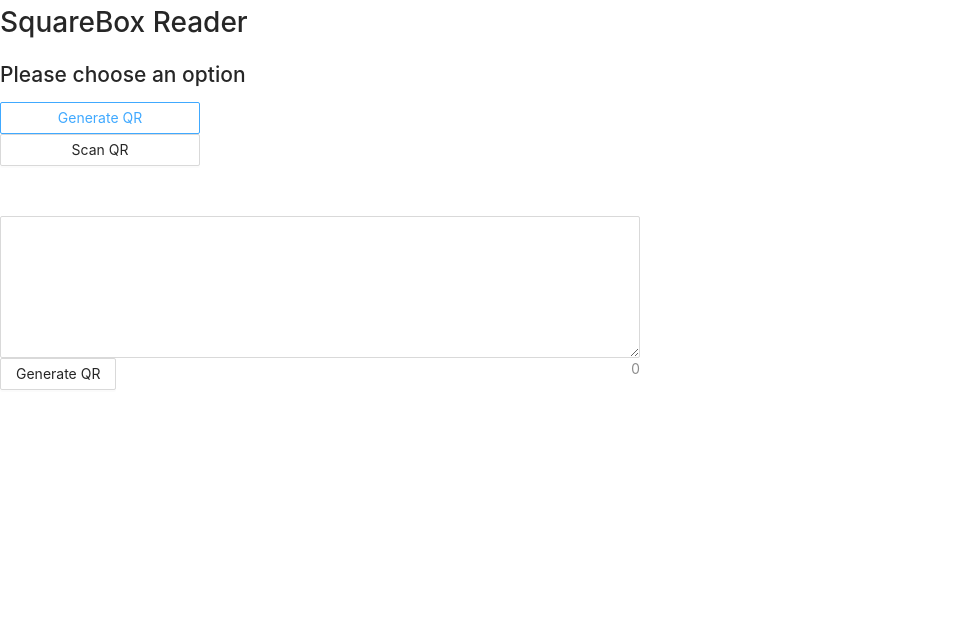
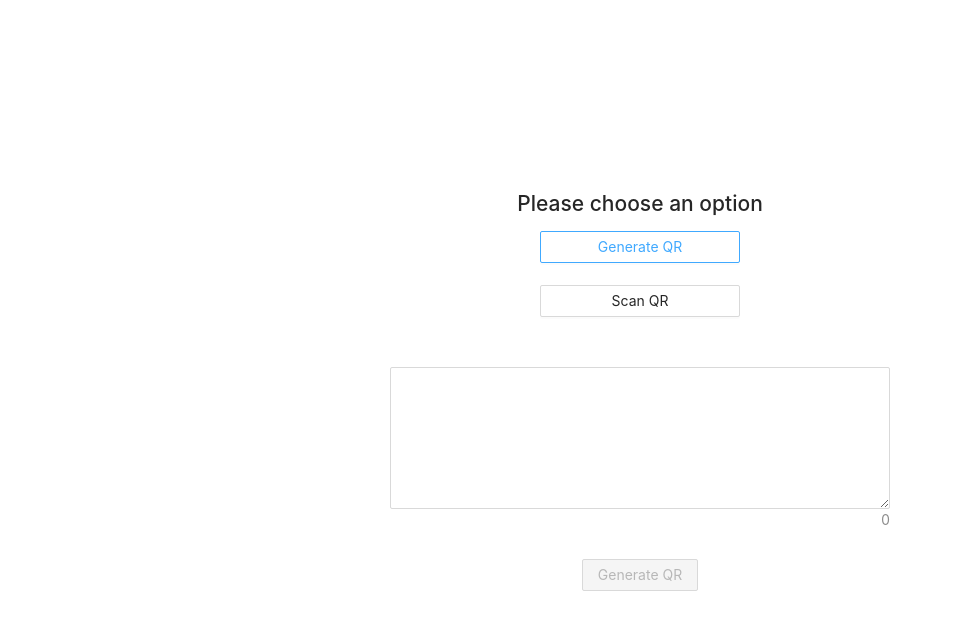
Before and after one commit to es-lynn/squarebox, a React app in the folder frontend/: page / in a window 1280 px wide. Both pictures are taken after a click on the button "Generate QR". Shown: the top 630 px of the page, without its empty margins (0-953 px from the left). Built offline with nearby package versions, Linux system fonts and the light colour scheme.

Commit message:
Fix alignment issues (Temp)

```diff
--- a/frontend/src/components/QRCode.tsx
+++ b/frontend/src/components/QRCode.tsx
@@ -1,7 +1,13 @@
+import styled from '@emotion/styled'
 import Button from 'antd/es/button'
 import TextArea from 'antd/es/input/TextArea'
 import React, { useState } from 'react'
 import QRCode from 'react-qr-code'
+
+const TextAreaCustom = styled(TextArea)`
+  width: 500px;
+  margin-bottom: 50px;
+`
 
 export const QRCodeComponent = () => {
   const [valueToQr, setValueToQR] = useState('')
@@ -16,12 +22,14 @@ export const QRCodeComponent = () => {
 
   return (
     <div>
-      <TextArea
+      <TextAreaCustom
         rows={6}
         onChange={(e: React.ChangeEvent<HTMLTextAreaElement>) => onInputChange(e)}
         showCount
       />
-      <Button onClick={generateQR}>Generate QR</Button>
+      <Button disabled={!valueToQr} onClick={generateQR}>
+        Generate QR
+      </Button>
       <br />
       <br />
       {showQRGenerator && <QRCode value={valueToQr} />}
--- a/frontend/src/index.tsx
+++ b/frontend/src/index.tsx
@@ -15,13 +15,25 @@ const TempButton = styled(Button)`
 
 const ContentWrapper = styled.div`
   margin-top: 50px;
-  width: 50vw;
+  width: 100vw;
+  display: flex;
+  justify-content: center;
+`
+
+const TempMainWrapper = styled.div`
+  width: 100%;
+  display: flex;
+  align-items: center;
+  flex-direction: column;
+  text-align: center;
+  height: 800px;
+  justify-content: center;
 `
 
 const TempMain = () => {
   const [showStatus, setShowStatus] = useState('')
   return (
-    <div>
+    <TempMainWrapper>
       <h2>Please choose an option</h2>
       <TempButton onClick={() => setShowStatus('createQR')}>Generate QR</TempButton>
       <br />
@@ -30,13 +42,13 @@ const TempMain = () => {
         {showStatus === 'createQR' && <QRCodeComponent />}
         {showStatus === 'scanQR' && <SetupScannerModePage />}
       </ContentWrapper>
-    </div>
+    </TempMainWrapper>
   )
 }
 
 ReactDOM.render(
   <React.StrictMode>
-    <h1>SquareBox Reader</h1>
+    {/* <h1 style={{ textAlign: 'center' }}>SquareBox Reader</h1> */}
     <TempMain />
     {/* <App /> */}
   </React.StrictMode>,
--- a/frontend/src/pages/setup/2b_SetupScannerMode.tsx
+++ b/frontend/src/pages/setup/2b_SetupScannerMode.tsx
@@ -6,7 +6,7 @@ import QrReader from 'react-qr-reader'
 export const SetupScannerModePage = () => {
   const webcamRef = React.useRef<Webcam>(null)
   const [imgSrc, setImgSrc] = React.useState<any>('')
-  const [text, setText] = React.useState("")
+  const [text, setText] = React.useState('')
 
   const capture = React.useCallback(() => {
     if (null !== webcamRef.current) {
@@ -14,33 +14,34 @@ export const SetupScannerModePage = () => {
       setImgSrc(imageSrc)
     }
   }, [webcamRef, setImgSrc])
-  const videoElem = (<video></video>)
   const handleError = (err: any) => {
     console.log(err)
   }
   const login = async (hash: string | null) => {
-    console.log("scanning....")
-    setText(hash || "")
+    console.log('scanning....')
+    if (hash) {
+      setText(hash)
+    }
   }
+
   // const qrScanner = new QrScanner(videoElem, result => console.log('decoded qr code:', result))
   return (
-    <div style={{ display: 'flex', flexDirection: 'column', width: '300px', gap: '20px' }}>
+    <div
+      style={{
+        display: 'flex',
+        flexDirection: 'column',
+        width: '600px',
+        gap: '10px',
+        alignItems: 'center'
+      }}
+    >
       {/* <Webcam audio={false} ref={webcamRef} screenshotFormat="image/jpeg" />
       <Button onClick={capture}>Open Camera</Button>
       {imgSrc && <img src={imgSrc} />} */}
       {/* {qrScanner.start()} */}
-      <QrReader
-        delay={1000}
-        onError={handleError}
-        onScan={login}
-        style={{ width: '100%' }}
-      />
-      <div>
-        The word is:
-      </div>
-      <div>
-        {text}
-      </div>
+      <QrReader delay={1000} onError={handleError} onScan={login} style={{ width: '100%' }} />
+      <h1>The word is:</h1>
+      <h3>{text}</h3>
     </div>
   )
 }
```
